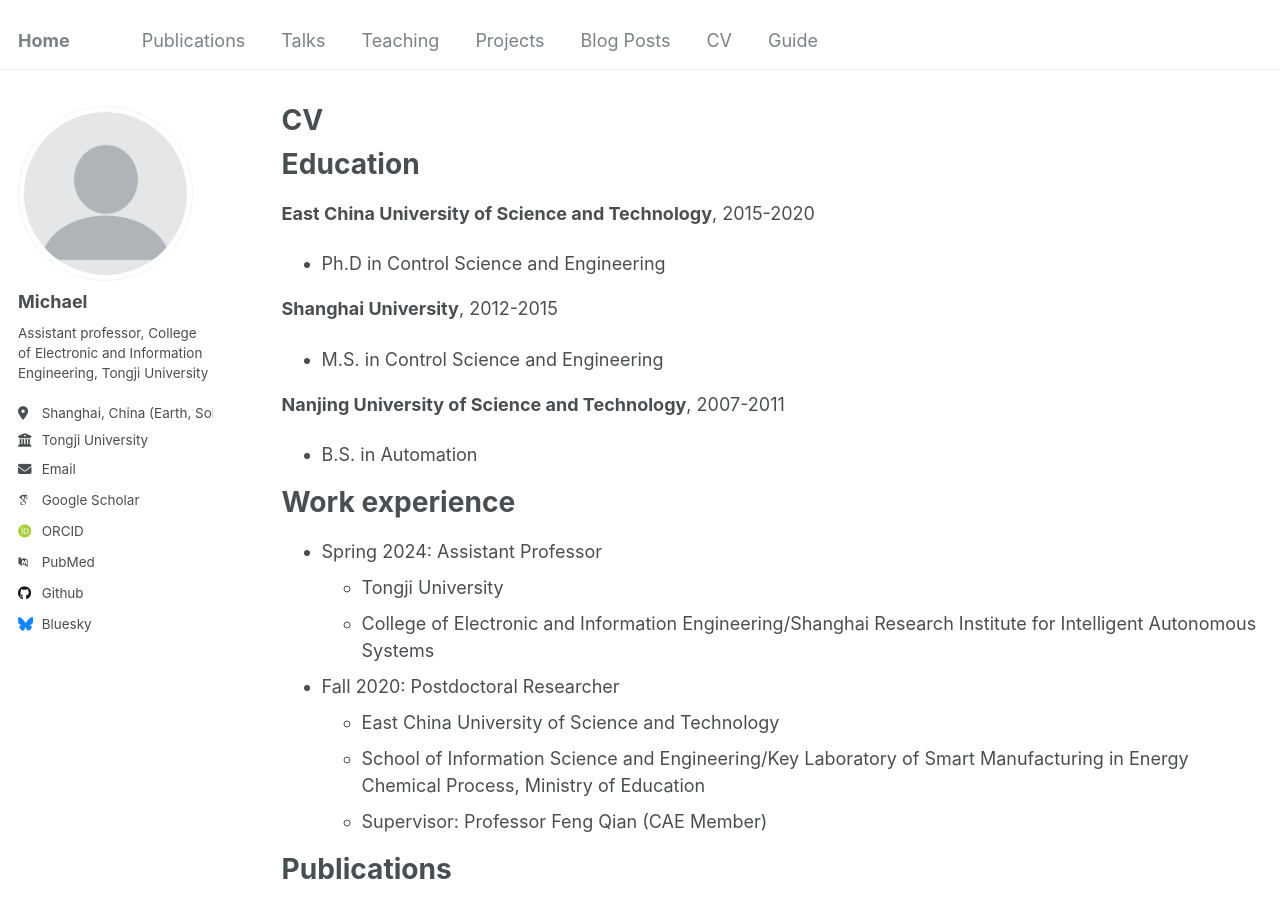
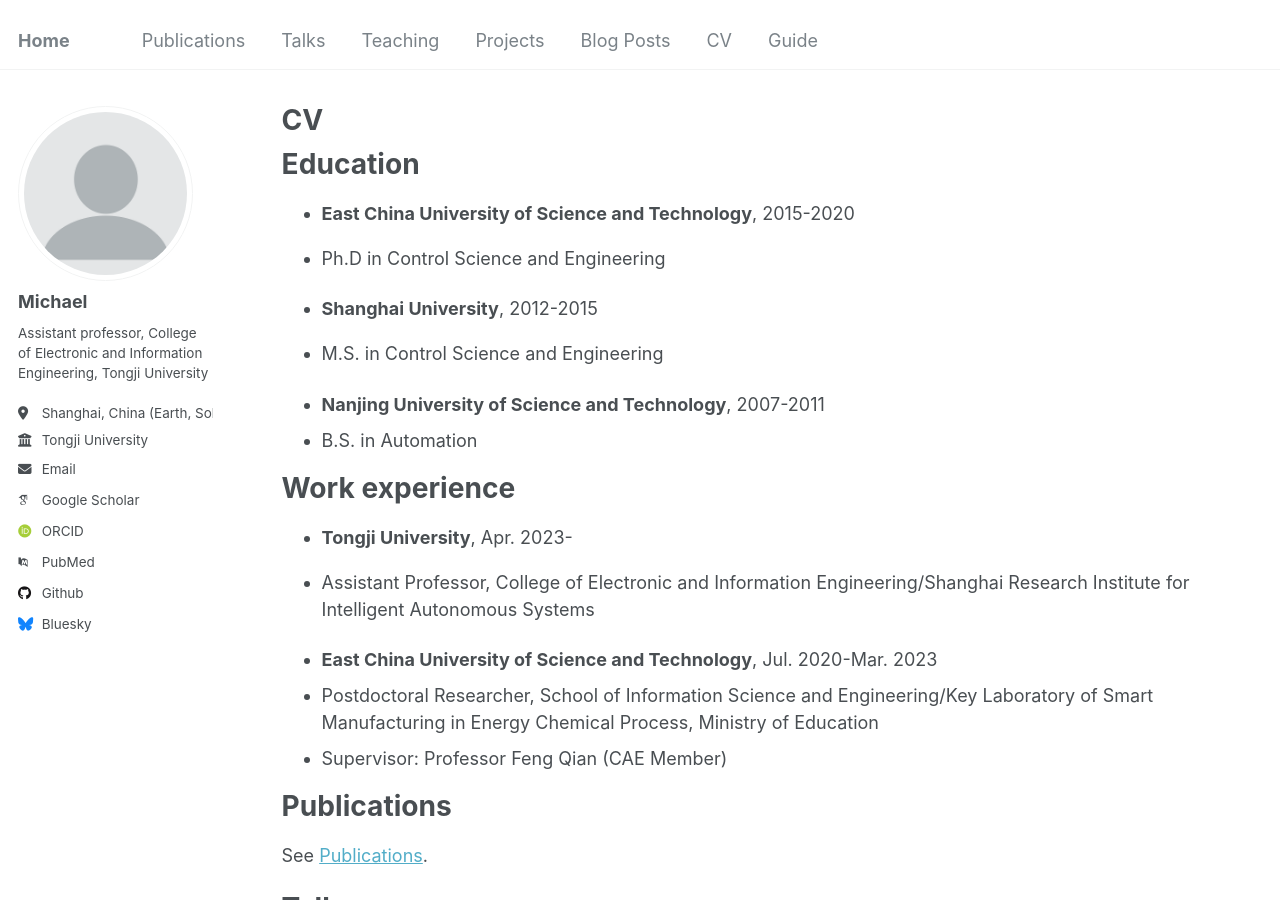
Before and after one commit to Starter1111/starter1111.github.io, a Jekyll site: the page built from _pages/cv.md, in a window 1280 px wide and 900 px high. Built offline with Jekyll 4.4.1, drawn with Linux system fonts in a browser that asks for light colours; some web fonts are replaced.

Commit message:
Update cv.md

```diff
--- a/_pages/cv.md
+++ b/_pages/cv.md
@@ -11,25 +11,23 @@ redirect_from:
 
 Education
 ======
-**East China University of Science and Technology**, 2015-2020
+* **East China University of Science and Technology**, 2015-2020
 * Ph.D in Control Science and Engineering
 
-**Shanghai University**, 2012-2015
+* **Shanghai University**, 2012-2015
 * M.S. in Control Science and Engineering
 
-**Nanjing University of Science and Technology**, 2007-2011
+* **Nanjing University of Science and Technology**, 2007-2011
 * B.S. in Automation
 
 Work experience
 ======
-* Spring 2024: Assistant Professor
-  * Tongji University
-  * College of Electronic and Information Engineering/Shanghai Research Institute for Intelligent Autonomous Systems
+* **Tongji University**, Apr. 2023-
+* Assistant Professor, College of Electronic and Information Engineering/Shanghai Research Institute for Intelligent Autonomous Systems
 
-* Fall 2020: Postdoctoral Researcher
-  * East China University of Science and Technology
-  * School of Information Science and Engineering/Key Laboratory of Smart Manufacturing in Energy Chemical Process, Ministry of Education
-  * Supervisor: Professor Feng Qian (CAE Member)
+* **East China University of Science and Technology**, Jul. 2020-Mar. 2023
+* Postdoctoral Researcher, School of Information Science and Engineering/Key Laboratory of Smart Manufacturing in Energy Chemical Process, Ministry of Education
+* Supervisor: Professor Feng Qian (CAE Member)
 
 Publications
 ======
```
